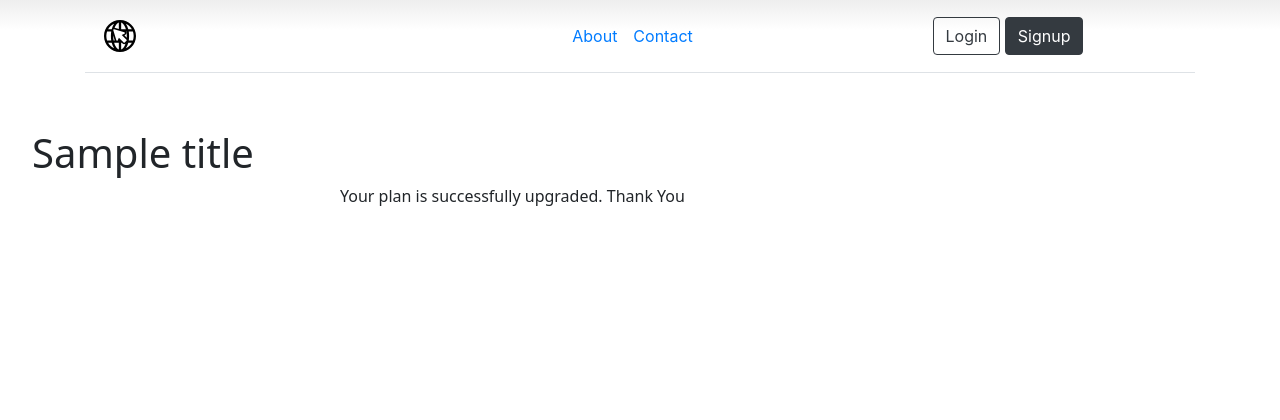
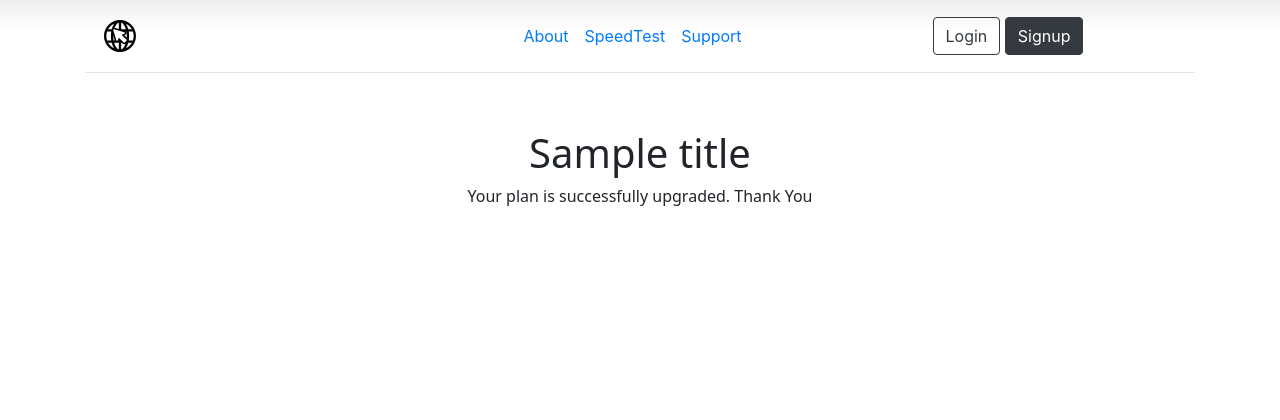
Before and after one commit to VladimirPoplavsky/communication_ltd, a Django app: template order/templates/order/plan_successfully_upgraded.html in a window 1280 px wide. Shown: the top 420 px of the page. Run offline with Django 3.2, Linux system fonts and the light colour scheme; the template is opened without the code that fills it: most values are stand-ins (such as "Sample title", 1, 10 or a date in 2020); some libraries are stand-ins or nearby versions.

Commit message:
fix: html

```diff
--- a/order/templates/order/base.html
+++ b/order/templates/order/base.html
@@ -7,17 +7,25 @@
     <meta charset="utf-8">
     <meta name="viewport" content="width=device-width, initial-scale=1, shrink-to-fit=no">
     <!-- Bootstrap CSS -->
-    <link rel="stylesheet" href="https://maxcdn.bootstrapcdn.com/bootstrap/4.0.0/css/bootstrap.min.css" integrity="sha384-Gn5384xqQ1aoWXA+058RXPxPg6fy4IWvTNh0E263XmFcJlSAwiGgFAW/dAiS6JXm" crossorigin="anonymous">
+    <link rel="stylesheet" href="https://maxcdn.bootstrapcdn.com/bootstrap/4.0.0/css/bootstrap.min.css"
+          integrity="sha384-Gn5384xqQ1aoWXA+058RXPxPg6fy4IWvTNh0E263XmFcJlSAwiGgFAW/dAiS6JXm" crossorigin="anonymous">
     <!--Font awesome icons -->
-    <link rel="stylesheet" href="https://use.fontawesome.com/releases/v5.8.2/css/all.css" integrity="sha384-oS3vJWv+0UjzBfQzYUhtDYW+Pj2yciDJxpsK1OYPAYjqT085Qq/1cq5FLXAZQ7Ay" crossorigin="anonymous">
-    <link href="{% static 'order/css/style.css' %}" rel="stylesheet" />
+    <link rel="stylesheet" href="https://use.fontawesome.com/releases/v5.8.2/css/all.css"
+          integrity="sha384-oS3vJWv+0UjzBfQzYUhtDYW+Pj2yciDJxpsK1OYPAYjqT085Qq/1cq5FLXAZQ7Ay" crossorigin="anonymous">
+    <link href="{% static 'order/css/style.css' %}" rel="stylesheet"/>
     <link rel="shortcut icon" href="{% static 'order/images/main.ico' %}" type="image/x-icon"/>
 
     <!-- Scripts -->
     <!-- jQuery first, then Popper.js, then Bootstrap JS -->
-    <script src="https://code.jquery.com/jquery-3.2.1.slim.min.js" integrity="sha384-KJ3o2DKtIkvYIK3UENzmM7KCkRr/rE9/Qpg6aAZGJwFDMVNA/GpGFF93hXpG5KkN" crossorigin="anonymous"></script>
-    <script src="https://cdnjs.cloudflare.com/ajax/libs/popper.js/1.12.9/umd/popper.min.js" integrity="sha384-ApNbgh9B+Y1QKtv3Rn7W3mgPxhU9K/ScQsAP7hUibX39j7fakFPskvXusvfa0b4Q" crossorigin="anonymous"></script>
-    <script src="https://maxcdn.bootstrapcdn.com/bootstrap/4.0.0/js/bootstrap.min.js" integrity="sha384-JZR6Spejh4U02d8jOt6vLEHfe/JQGiRRSQQxSfFWpi1MquVdAyjUar5+76PVCmYl" crossorigin="anonymous"></script>
+    <script src="https://code.jquery.com/jquery-3.2.1.slim.min.js"
+            integrity="sha384-KJ3o2DKtIkvYIK3UENzmM7KCkRr/rE9/Qpg6aAZGJwFDMVNA/GpGFF93hXpG5KkN"
+            crossorigin="anonymous"></script>
+    <script src="https://cdnjs.cloudflare.com/ajax/libs/popper.js/1.12.9/umd/popper.min.js"
+            integrity="sha384-ApNbgh9B+Y1QKtv3Rn7W3mgPxhU9K/ScQsAP7hUibX39j7fakFPskvXusvfa0b4Q"
+            crossorigin="anonymous"></script>
+    <script src="https://maxcdn.bootstrapcdn.com/bootstrap/4.0.0/js/bootstrap.min.js"
+            integrity="sha384-JZR6Spejh4U02d8jOt6vLEHfe/JQGiRRSQQxSfFWpi1MquVdAyjUar5+76PVCmYl"
+            crossorigin="anonymous"></script>
     <!-- A plugin for password show/hide  -->
     <script src="https://unpkg.com/bootstrap-show-password@1.2.1/dist/bootstrap-show-password.min.js"></script>
 
@@ -29,17 +37,23 @@
     <div class="container">
         <header class="d-flex flex-wrap align-items-center justify-content-center justify-content-md-between py-3 mb-4 border-bottom">
             <a href="/" class="d-flex align-items-center col-md-3 mb-2 mb-md-0 text-dark text-decoration-none">
-        <img src="{% static 'order/images/globe-with-pointer.svg' %}" class="bi me-2" width="40" height="32" role="img" aria-label="Bootstrap" alt="">
+                <img src="{% static 'order/images/globe-with-pointer.svg' %}" class="bi me-2" width="40" height="32"
+                     role="img" aria-label="Bootstrap" alt="">
             </a>
 
             <ul class="nav col-12 col-md-auto mb-2 justify-content-center mb-md-0">
                 <li><a href="{% url 'about' %}" class="nav-link px-2 link-dark">About</a></li>
+                {% if user.is_authenticated %}
                     <li><a href="{% url 'contact' %}" class="nav-link px-2 link-dark">Contact</a></li>
+                {% endif %}
+                <li><a href="https://fast.com/" class="nav-link px-2 link-dark">SpeedTest</a></li>
+                <li><a href="{% url 'support' %}" class="nav-link px-2 link-dark">Support</a></li>
             </ul>
 
             <div class="col-md-3 text-end">
                 {% if user.is_authenticated %}
-            <a href="{% url 'users_profile' %}" class="btn btn-dark btn-outline-dark me-2" role="button">Profile</a>
+                    <a href="{% url 'users_profile' %}" class="btn btn-dark btn-outline-dark me-2"
+                       role="button">Profile</a>
                     <a href="{% url 'logout' %}" class="btn btn-dark" role="button">Logout</a>
                 {% else %}
                     <a href="{% url 'login' %}" class="btn btn-dark btn-outline-dark me-2" role="button">Login</a>
@@ -71,13 +85,18 @@
 <footer class="d-flex flex-wrap justify-content-between align-items-center border-top">
     <div class="col-md-4 d-flex align-items-center">
         <a href="/" class="mb-3 me-2 mb-md-0 text-muted text-decoration-none lh-1">
-        <svg class="bi" width="30" height="24"><use href="#bootstrap"></use></svg>
+            <svg class="bi" width="30" height="24">
+                <use href="#bootstrap"></use>
+            </svg>
         </a>
-        <span class="mb-3 mb-md-0 text-muted">&copy; 2022 Communication LTD</span>
+        <span class="mb-3 mb-md-0 text-muted">&copy; 2022 Communication LTD by "Group 1"</span>
     </div>
     <ul class="nav col-md-4 justify-content-end list-unstyled d-flex">
-        <a href="https://www.youtube.com/" class="d-flex align-items-center col-md-3 mb-2 mb-md-0 text-dark text-decoration-none">
-        <li class="ms-3"><img src="{% static 'order/images/YouTube.svg' %}" class="bi" width="24" height="24" role="img" alt=""></a>
+        <a href="https://www.youtube.com/"
+           class="d-flex align-items-center col-md-3 mb-2 mb-md-0 text-dark text-decoration-none">
+            <li class="ms-3"><img src="{% static 'order/images/YouTube.svg' %}" class="bi" width="24" height="24"
+                                  role="img" alt="">
+        </a>
     </ul>
 </footer>
 
--- a/order/templates/order/plan.html
+++ b/order/templates/order/plan.html
@@ -33,7 +33,7 @@
                   </div><br>
                   <hr class="my-0"/><br>
                   <div class="text-center">
-                     <a href="#" class="btn btn-lg btn-outline-primary" role="button">Buy Now</a>
+                     <a href="{% url 'plan_upgraded_message' %}" class="btn btn-lg btn-outline-primary" role="button">Buy Now</a>
                   </div><br>
                   <div class="text-center">
                      <a href="{% url 'home' %}">Back to plans</a>
--- a/order/templates/order/plan_successfully_upgraded.html
+++ b/order/templates/order/plan_successfully_upgraded.html
@@ -1,8 +1,7 @@
 {% extends 'order/base.html' %}
-
-{#A message displayed when user send "Contact Us" form#}
-
 {% block content %}
-    <h1>{{title}}</h1>
-    <p>Your plan is successfully upgraded. Thank You
+    <div class="text-center">
+    <h1>{{ title }}</h1>
+    <p>Your plan is successfully upgraded. Thank You</p>
+    </div>
 {% endblock %}
```
Also changed, not shown: order/templates/order/index.html (+14 -4 lines). Lines whose indentation alone changed are shown as unchanged.
